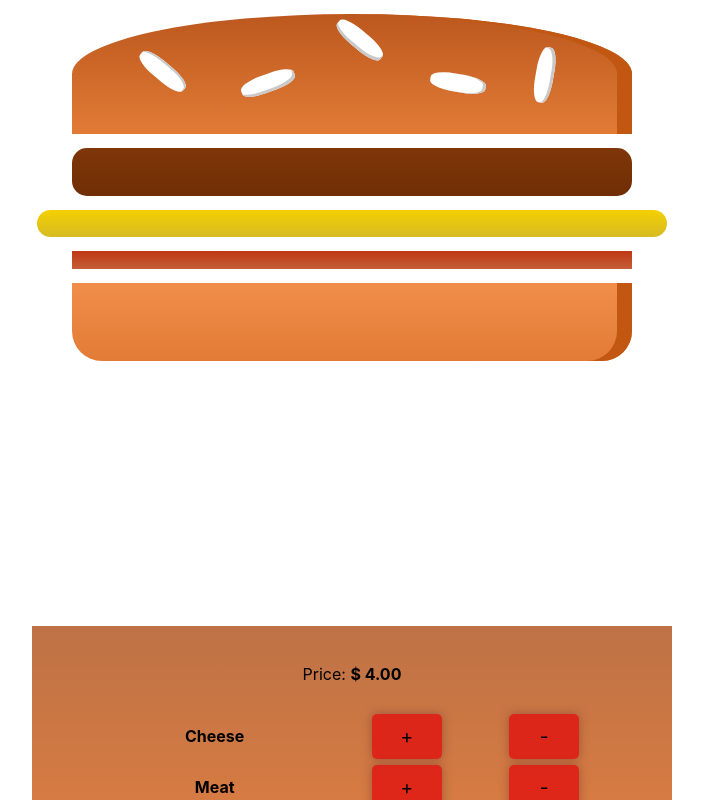
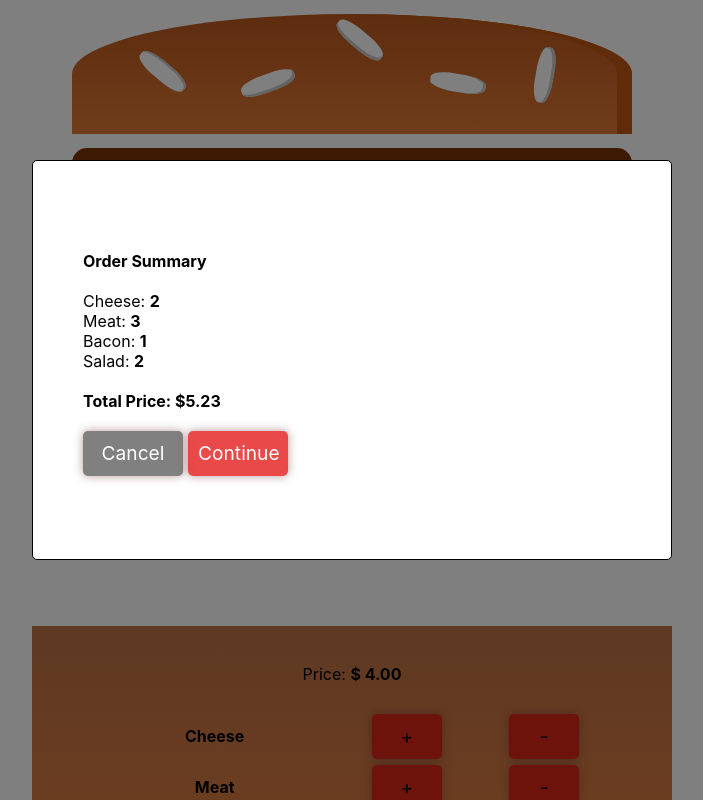
Before and after one commit to Burhan-Rashid/burger-builder, a React (Create React App) app: page / in a window 1280 px wide. Shown: the top 800 px of the page, without its empty margins (288-991 px from the left). Built offline with nearby package versions, Linux system fonts and the light colour scheme.

Commit message:
Added modal and backdrop component

```diff
--- /dev/null
+++ b/src/components/Backdrop/Backdrop.css
@@ -0,0 +1,9 @@
+.Backdrop {
+  position: fixed;
+  top: 0px;
+  left: 0px;
+  width: 100%;
+  height: 100%;
+  background-color: rgba(0, 0, 0, 0.5);
+  z-index: 100;
+}
--- /dev/null
+++ b/src/components/Backdrop/Backdrop.js
@@ -0,0 +1,11 @@
+import React from 'react'
+import "./Backdrop.css"
+
+function Backdrop({ children }) {
+    return (
+        <div className="Backdrop">
+        </div>
+    )
+}
+
+export default Backdrop
--- /dev/null
+++ b/src/components/Modal/Modal.css
@@ -0,0 +1,20 @@
+.modal {
+  position: fixed;
+  top: 20%;
+  left: 25%;
+  margin: auto;
+  width: 50%;
+  height: 50%;
+  background-color: white;
+  z-index: 300;
+  border: 1px solid black;
+  border-radius: 5px;
+  display: flex;
+  align-items: flex-start;
+  box-sizing: border-box;
+  padding: 70px 50px;
+  flex-direction: column;
+}
+.modal h4 {
+  margin: 20px 0px;
+}
--- /dev/null
+++ b/src/components/Modal/Modal.js
@@ -0,0 +1,30 @@
+import React from 'react'
+import Backdrop from '../Backdrop/Backdrop'
+import Button from '../UI/Button/Button'
+import "./Modal.css"
+
+function Modal() {
+    const show = true;
+
+    let modal = (<React.Fragment>
+        <Backdrop />
+        <div className="modal">
+            <h4>Order Summary</h4>
+            <p>Cheese: <strong>2</strong></p>
+            <p>Meat: <strong>3</strong></p>
+            <p>Bacon: <strong>1</strong></p>
+            <p>Salad: <strong>2</strong></p>
+            <h4>Total Price: $5.23</h4>
+            <div className="modal__buttons">
+                <Button style={{ width: "80px", backgroundColor: "gray", marginRight: "5px", color: "white" }}>Cancel</Button>
+                <Button style={{ width: "80px", color: "white" }}>Continue</Button>
+            </div>
+        </div>
+    </React.Fragment>)
+
+    return (
+        show ? modal : null
+    )
+}
+
+export default Modal
--- a/src/containers/BurgerBuilder/BurgerBuilder.js
+++ b/src/containers/BurgerBuilder/BurgerBuilder.js
@@ -1,6 +1,8 @@
 import React from 'react'
+import Backdrop from '../../components/Backdrop/Backdrop'
 import BuildControls from '../../components/BuildControls/BuildControls'
 import Burger from "../../components/Burger/Burger"
+import Modal from '../../components/Modal/Modal'
 import UserDetailsForm from '../../components/UserDetails/UserDetailsForm'
 
 function BurgerBuilder() {
@@ -9,6 +11,9 @@ function BurgerBuilder() {
             <Burger />
             <BuildControls />
             <UserDetailsForm />
+            {/* <Backdrop /> */}
+            <Modal />
+
         </div>
     )
 }
```
